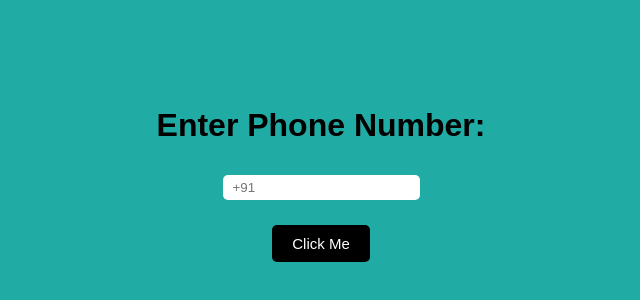
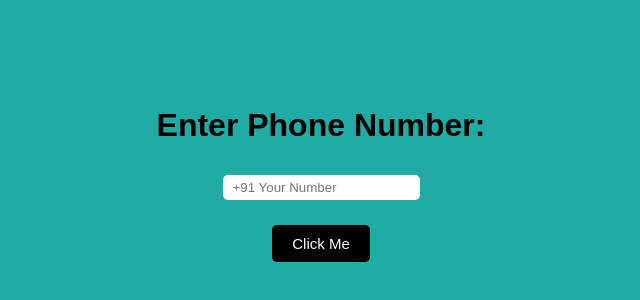
Before and after one commit to JagadeeshKJ/whatsapp-message-unknown, a plain HTML site: page index.html in a window 1280 px wide. Shown: the part 224-524 px from the top of the page, 319-959 px from the left. Drawn offline with Linux system fonts and the light colour scheme; a web font is replaced by a local one.

Commit message:
Update index.html

```diff
--- a/index.html
+++ b/index.html
@@ -8,7 +8,7 @@
   </head>
   <body>
     <h1>Enter Phone Number:</h1>
-    <input type="number" placeholder="+91" class="ipt">
+    <input type="number" placeholder="+91 Your Number" class="ipt">
     <button id="btn" onclick="reDirect()">Click Me</button>
     <script src="script.js"></script>
   </body>
```
